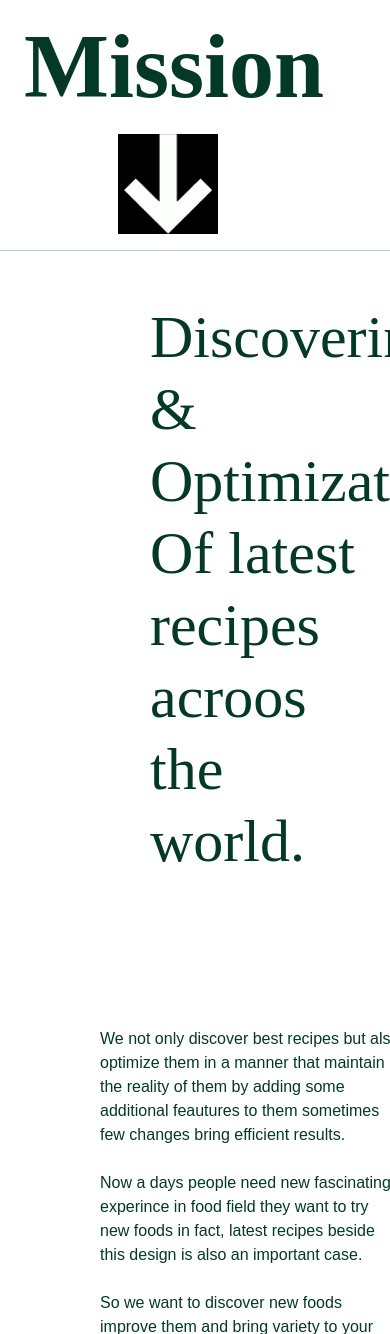
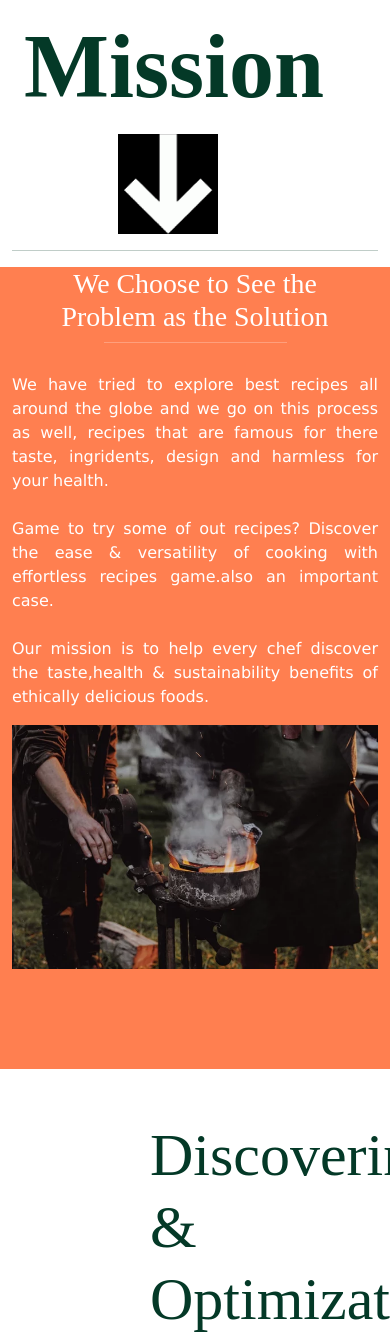
Before and after one commit to BaryalaiHanifi/KNTT, a PHP site: page /KNTT/mission.php in a window 390 px wide; the page is wider, and only the part inside the window is pictured. Shown: the part 680-2014 px from the top of that part. Run offline with PHP 8.4, Linux system fonts and the light colour scheme.

Commit message:
responsive mission step 2

```diff
--- a/css/frontend.css
+++ b/css/frontend.css
@@ -450,6 +450,39 @@
 	height: auto;
 }
 
+#div1 {
+	background-color: coral;
+}
+
+#div1-row1 h1{
+	 text-align: center;
+	 color:white;
+	 font-family: 'Times New Roman', Times, serif;
+}
+
+#div1-row1 hr{
+	margin: 0 auto;
+	width: 50%;
+	color:white;
+	margin-bottom: 30px;
+}
+
+#div1-row2 p{
+	color: white;
+	text-align: justify;
+	font-family: Verdana, Geneva, Tahoma, sans-serif;
+}
+
+#img-center {
+	text-align: center;
+}
+
+#img-center img{
+	height: auto;
+	width: 400px;
+	margin-bottom: 100px;
+}
+
 #showcase-01 {
 	color: white;
 }
@@ -472,7 +505,6 @@
 
 #mission-showcase2 img {
 	margin-top: 100px;
-
 	float: right;
 	margin-right: 150px;
 	width: 400px;
@@ -495,9 +527,6 @@
 	margin-bottom: 40px;
 }
 
-.mission-container-02 {
-	margin-top: 1000px;
-}
 
 #m-footer {
 	margin-top: 1000px;
--- a/mission.php
+++ b/mission.php
@@ -15,8 +15,33 @@
 	<img src="images/arrow.png" class="img-fluid">
 	</div>
 </div>
+<hr>
 </div>
-<hr>
+
+<div class="container-fluid" id="div1">
+<div class="row" id="div1-row1">
+	<div class="col-md-12">
+		<h1>
+		    We Choose to See the<br>
+			Problem as the Solution
+		</h1>
+		<hr>
+	</div>
+</div>
+<div class="row" id="div1-row2">
+	<div class="col-md-6">
+		<p>
+		We have tried to explore best recipes all around the globe
+			and we go on this process as well, recipes that are famous for there taste, ingridents, design and harmless for your health.<br><br>
+			Game to try some of out recipes? Discover the ease & versatility of cooking with effortless recipes game.also an important case.<br><br>
+		   	Our mission is to help every chef discover the taste,health & sustainability benefits of ethically delicious foods.<br>
+		</p>
+    </div>
+	<div class="col-md-6" id="img-center">
+	<img src="images/mission-3.webp" class="img-fluid">
+	</div>
+	</div>
+</div>
 
 	  <section id="showcase-01">
 		<div class="container-01">
@@ -41,6 +66,7 @@
 	    <img src="images/mission-3.webp">
 	</div>
 	<br>
+
 	<div class="mission-container-02">
 	<section id="showcase-01">
 		<div id="mission-showcase1">
```
